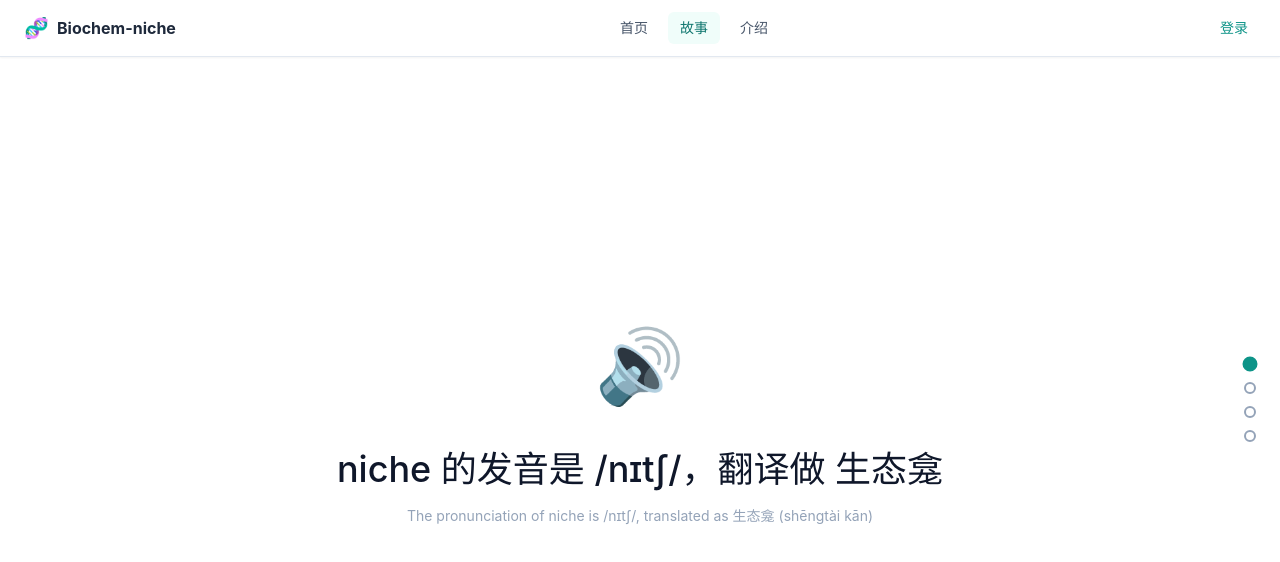
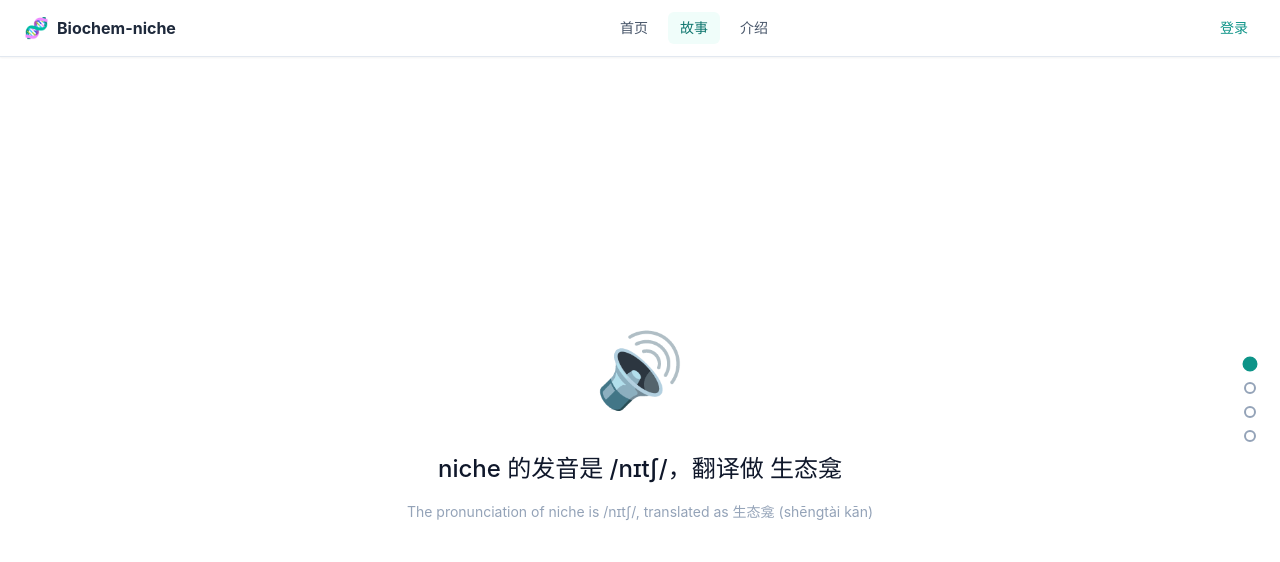
Before and after one commit to Bio-innovator/biochem-V2, a Next.js app: page /story in a window 1280 px wide. Shown: the top 562 px of the page. Built offline with nearby package versions, Linux system fonts and the light colour scheme.

Commit message:
Update page.tsx

```diff
--- a/app/story/page.tsx
+++ b/app/story/page.tsx
@@ -8,7 +8,7 @@ export default function StoryPage() {
     // Page 1
     <div key="page1" className="text-center max-w-4xl mx-auto">
       <div className="text-6xl sm:text-7xl mb-12">🔊</div>
-      <p className="text-2xl sm:text-4xl font-medium text-slate-900 leading-relaxed">
+      <p className="text-xl sm:text-2xl font-medium text-slate-900 leading-relaxed">
         niche 的发音是 /nɪtʃ/，翻译做 生态龛
       </p>
       <p className="text-sm text-slate-400 mt-4 leading-relaxed">
@@ -19,7 +19,7 @@ export default function StoryPage() {
     // Page 2
     <div key="page2" className="text-center max-w-4xl mx-auto">
       <div className="text-6xl sm:text-7xl mb-12">😅</div>
-      <p className="text-2xl sm:text-4xl font-medium text-slate-900 leading-relaxed">
+      <p className="text-xl sm:text-2xl font-medium text-slate-900 leading-relaxed">
         初学者可能会发出 /nɪk/，或用中文读作生态 "lóng"
         <br />
         （真实事件）
@@ -34,7 +34,7 @@ export default function StoryPage() {
     // Page 3
     <div key="page3" className="text-center max-w-4xl mx-auto">
       <div className="text-6xl sm:text-7xl mb-12">💡</div>
-      <p className="text-2xl sm:text-4xl font-medium text-slate-900 leading-relaxed">
+      <p className="text-xl sm:text-2xl font-medium text-slate-900 leading-relaxed">
         这样的事情难免会发生，而我们的网站也因此得名：
         <br />
         Biochem-niche
@@ -49,7 +49,7 @@ export default function StoryPage() {
     // Page 4
     <div key="page4" className="text-center max-w-4xl mx-auto">
       <div className="text-6xl sm:text-7xl mb-12">🎯</div>
-      <p className="text-2xl sm:text-4xl font-medium text-slate-900 leading-relaxed mb-12">
+      <p className="text-xl sm:text-2xl font-medium text-slate-900 leading-relaxed mb-12">
         我们致力于让有资源学生更牢固地掌握生物知识点，
         <br />
         让没有资源学生获得更公平的学习机会
```
